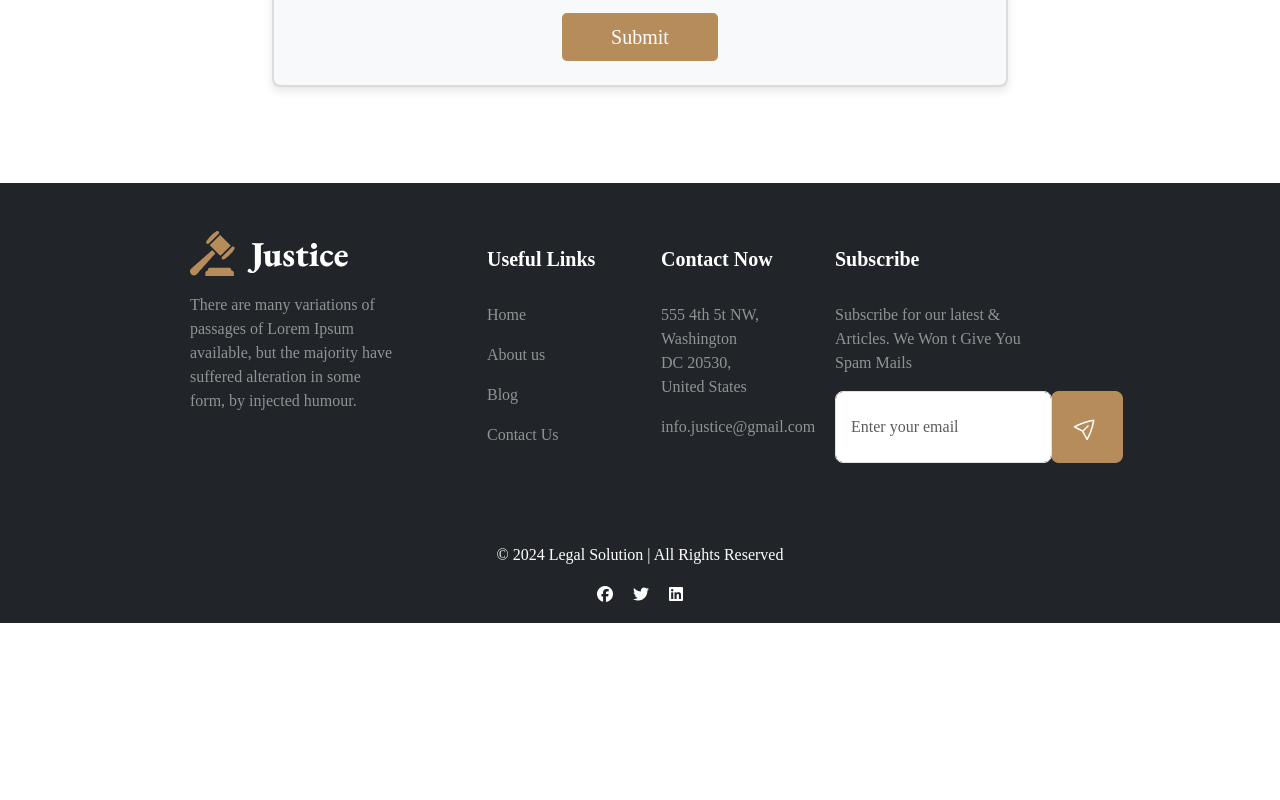
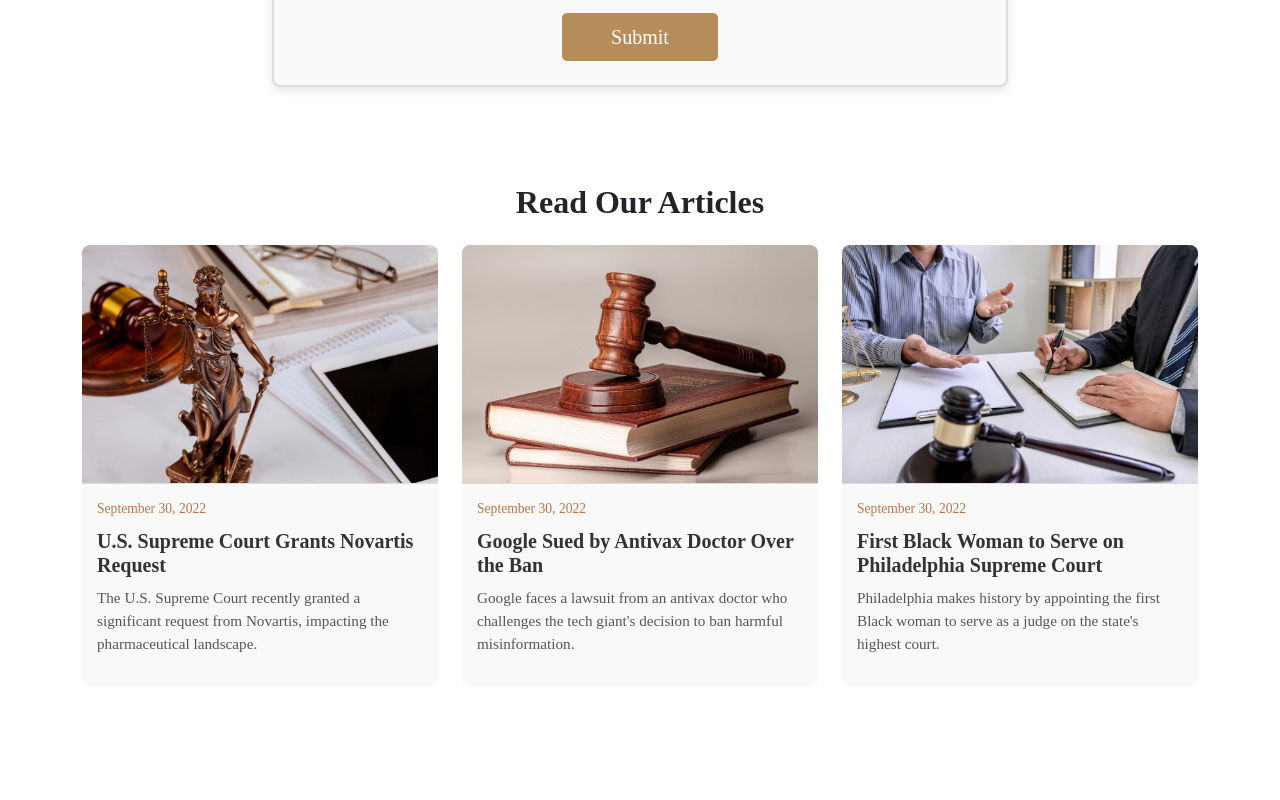
Before and after one commit to CodewithShahriar/legal-solution, a plain HTML site: page index.html in a window 1280 px wide. Shown: the part 4560-5360 px from the top of the page. Before the commit the page ends 5183 px from the top, so only its background shows below. Drawn offline with nearby package versions, Linux system fonts and the light colour scheme.

Commit message:
article added

```diff
--- a/index.html
+++ b/index.html
@@ -348,6 +348,52 @@
   </div>
 </section>
 
+<section class="articles-section py-5">
+    <div class="container text-center">
+      <h2 class="fw-bold mb-4">Read Our Articles</h2>
+      <div class="row justify-content-center">
+        <!-- Article 1 -->
+        <div class="col-md-4 mb-4">
+          <div class="article-box border-0">
+            <img src="images/article1.jpg" class="article-img" alt="Article Image 1">
+            <div class="article-content">
+              <p class="article-date">September 30, 2022</p>
+              <h5 class="article-title">U.S. Supreme Court Grants Novartis Request</h5>
+              <p class="article-text">
+                The U.S. Supreme Court recently granted a significant request from Novartis, impacting the pharmaceutical landscape.
+              </p>
+            </div>
+          </div>
+        </div>
+        <!-- Article 2 -->
+        <div class="col-md-4 mb-4">
+          <div class="article-box border-0">
+            <img src="images/article2.jpg" class="article-img" alt="Article Image 2">
+            <div class="article-content">
+              <p class="article-date">September 30, 2022</p>
+              <h5 class="article-title">Google Sued by Antivax Doctor Over the Ban</h5>
+              <p class="article-text">
+                Google faces a lawsuit from an antivax doctor who challenges the tech giant's decision to ban harmful misinformation.
+              </p>
+            </div>
+          </div>
+        </div>
+        <!-- Article 3 -->
+        <div class="col-md-4 mb-4">
+          <div class="article-box border-0">
+            <img src="images/article3.jpg" class="article-img" alt="Article Image 3">
+            <div class="article-content">
+              <p class="article-date">September 30, 2022</p>
+              <h5 class="article-title">First Black Woman to Serve on Philadelphia Supreme Court</h5>
+              <p class="article-text">
+                Philadelphia makes history by appointing the first Black woman to serve as a judge on the state's highest court.
+              </p>
+            </div>
+          </div>
+        </div>
+      </div>
+    </div>
+  </section>
 
 
 
--- a/style.css
+++ b/style.css
@@ -152,3 +152,57 @@
 .who-we-are p:last-child {
     margin-bottom: 0; /* Removes bottom margin from the last paragraph */
 }
+
+
+.articles-section {
+    background-color: #ffffff; /* White background */
+}
+
+.article-box {
+    background: #f9f9f9; /* Light gray background for article container */
+    border-radius: 8px; /* Rounded corners */
+    overflow: hidden;
+    transition: transform 0.3s ease, box-shadow 0.3s ease;
+}
+
+.article-box:hover {
+    transform: translateY(-5px);
+    box-shadow: 0 8px 20px rgba(0, 0, 0, 0.1);
+}
+
+.article-img {
+    width: 100%;
+    height: auto;
+    display: block;
+    border-bottom: 1px solid #ddd;
+}
+
+.article-content {
+    padding: 15px;
+    text-align: left;
+}
+
+.article-title {
+    font-weight: bold;
+    color: #333333; /* Dark gray for title */
+    margin-bottom: 10px;
+    font-size: 1.25rem;
+}
+
+.article-text {
+    color: #555555; /* Subtle gray for description */
+    font-size: 0.95rem;
+    margin-top: 5px;
+}
+
+.article-date {
+    color: #b87647; /* Brown color for the date */
+    font-size: 0.85rem;
+    margin-bottom: 10px;
+}
+
+@media (max-width: 768px) {
+    .article-content {
+        text-align: center; /* Center align for smaller screens */
+    }
+}
```
Also changed, not shown: images/article1.jpg (added), images/article2.jpg (added), images/article3.jpg (added).
